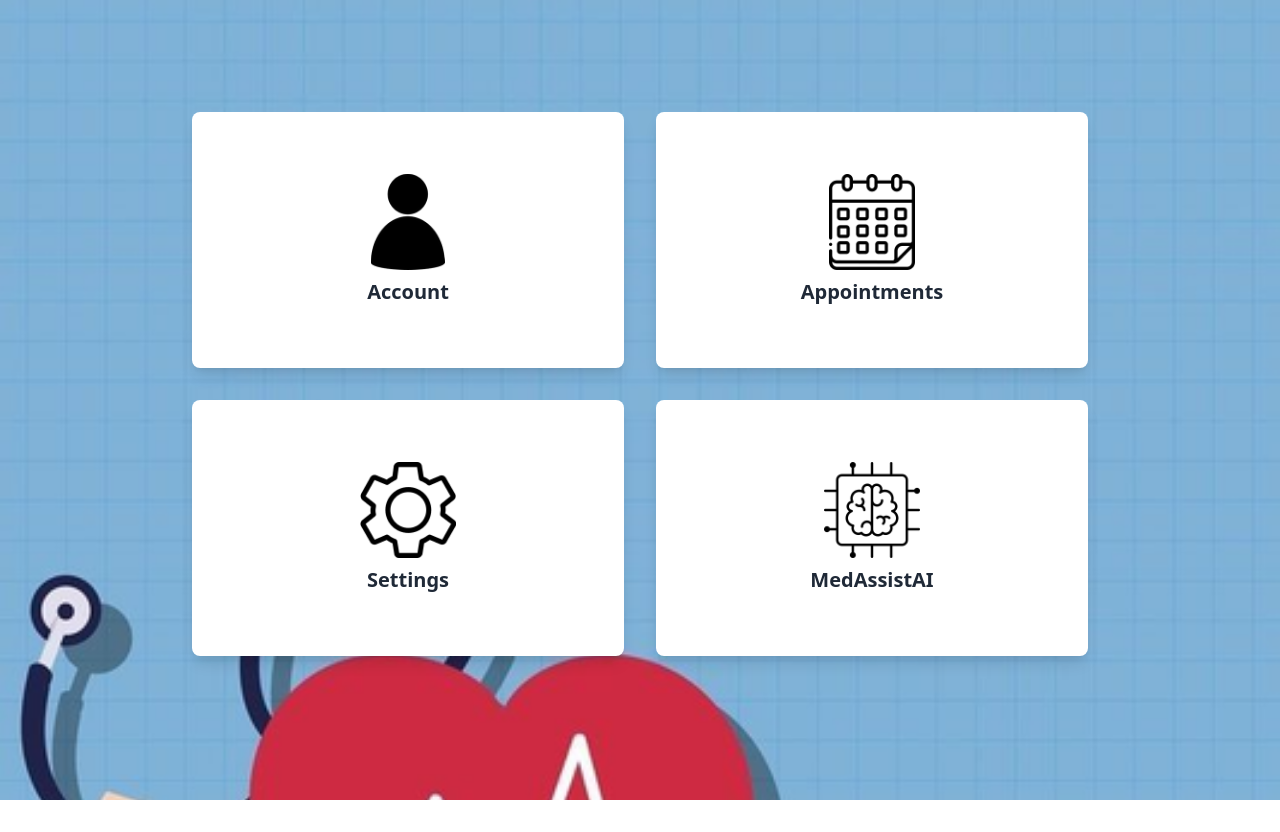
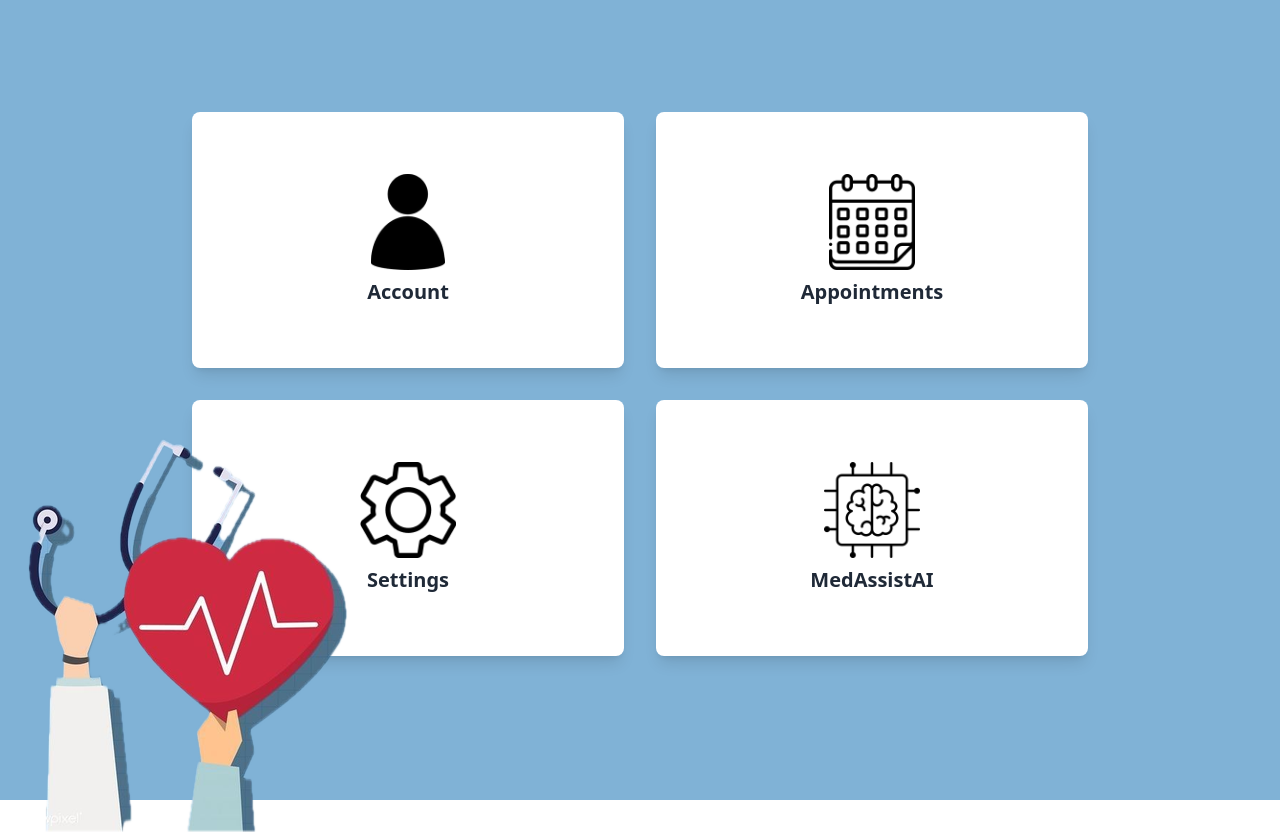
Before and after one commit to camero1993/ColorStackWinterBreakHackathon, a React (Vite) app in the folder MedAssist/: page /home in a window 1280 px wide. Before the commit the page ends 800 px from the top, so only its background shows below. Built offline with nearby package versions, Linux system fonts and the light colour scheme; no server answers; a web font is replaced by a local one.

Commit message:
fix: change bg for homepage

```diff
--- a/MedAssist/src/components/HomePage.jsx
+++ b/MedAssist/src/components/HomePage.jsx
@@ -8,9 +8,12 @@ import medassistAILogo from '../assets/medassistAI_logo.webp'
 export default function HomePage() {
   return (
       <div
-      className="min-h-screen bg-cover bg-center bg-no-repeat p-8 "
-      style={{ backgroundImage: `url(${signupBackground})` }}
+          className="min-h-screen bg-[rgb(128,178,214)] bg-no-repeat p-8 "
+          // style={{ backgroundImage: `url(${signupBackground})` }}
       >
+        <div
+            className=" bg-[url('assets/signup_no_background.png')] bg-contain bg-no-repeat w-screen h-screen absolute left-5 pointer-events-none z-10"></div>
+
         <div className="max-w-4xl mx-auto grid grid-cols-2 gap-8 mt-20">
           {/* Account Box */}
           <div className="bg-white rounded-lg shadow-lg p-6 flex flex-col items-center justify-center h-64">
```
Lines whose indentation alone changed are shown as unchanged.
